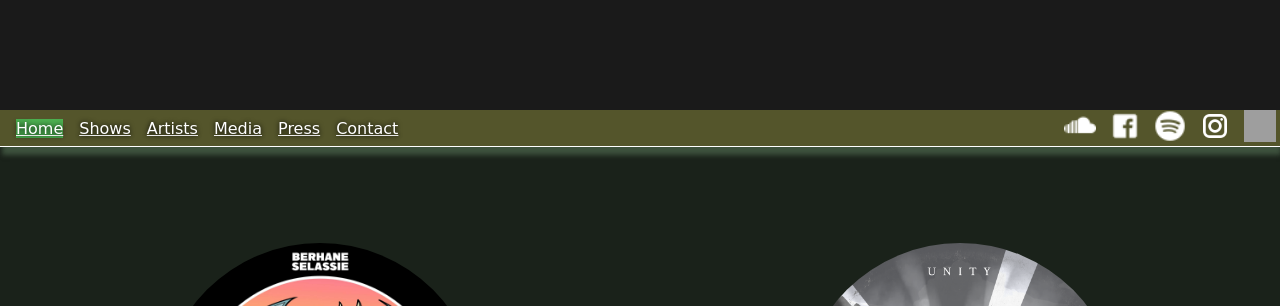
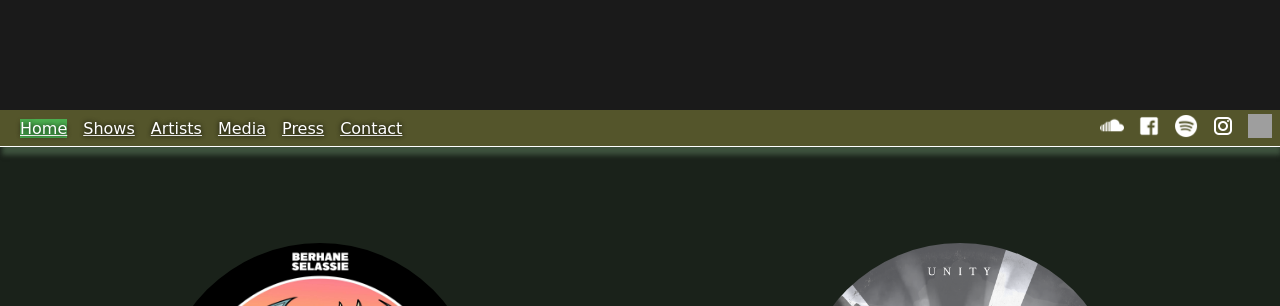
Before and after one commit to elliot2594/rekoveryRecords, a PHP site: page / in a window 1280 px wide. Shown: the part 1653-1959 px from the top of the page. Run offline with PHP 8.4, Linux system fonts and the light colour scheme; some web fonts are replaced; grey boxes are pictures that could not be loaded.

Commit message:
Update style.css

```diff
--- a/html/assets/css/style.css
+++ b/html/assets/css/style.css
@@ -38,11 +38,12 @@ body {
 	display: flex;
 	justify-content: space-between;
 	align-items: center;
+	padding: 0.25rem
 }
 
 .navBar img {
-	height: 2rem;
-	width: 2rem;
+	height: 1.5rem;
+	width: 1.5rem;
 	margin-right: 0.25rem;
 	margin-left: 0.25rem;
 }
```
